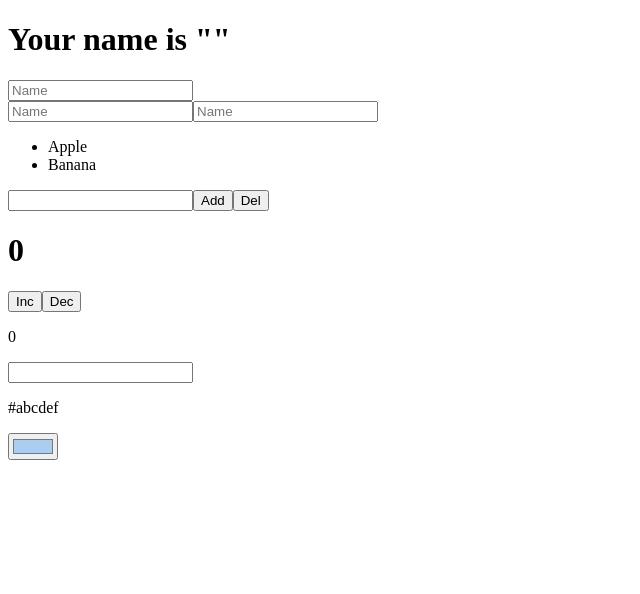
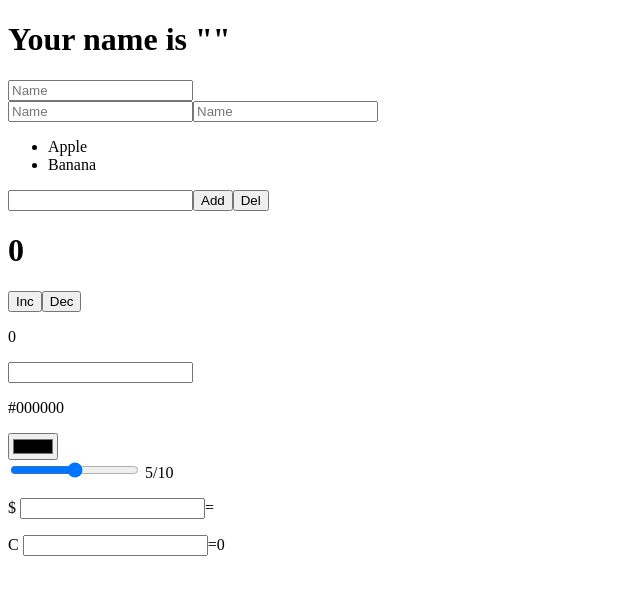
Before and after one commit to EmirlanDogdurbaev/my-first-app, a React (Create React App) app: page / in a window 1280 px wide. Shown: the top 594 px of the page, without its empty margins (0-640 px from the left). Built offline with nearby package versions, Linux system fonts and the light colour scheme.

Commit message:
dollar/length

```diff
--- a/src/App.js
+++ b/src/App.js
@@ -1,8 +1,11 @@
 import React from "react";
 import Color from "./components/Color";
 import Countery from "./components/Country";
+import Dollar from "./components/Dollar";
+import Fahranheit from "./components/Fahrenheit";
 import Massive from "./components/Massive";
 import Name from "./components/Name"
+import Range from "./components/Range";
 import Two from "./components/Two";
 import Length1 from "./Length1";
 
@@ -16,7 +19,10 @@ function App() {
       <Massive/>
       <Countery/>
       <Length1 />
-      <Color value="#abcdef" />
+      <Color  />
+      <Range min={0}  max={10} value={5} />
+      <Dollar />
+      <Fahranheit />
     </div>
   );
 }
--- a/src/components/Color.js
+++ b/src/components/Color.js
@@ -2,11 +2,11 @@ const { useState } = require("react")
 
 function Color({value}){
 
-    const [color, setColor] = useState(value ?? "");
+    const [color, setColor] = useState(value ?? "#000000");
 
     return <div className="example-5">
             <p>{color}</p>
-            <input type="color" value= {color} onInput={(event) => setColor(event.target.value)}/>
+            <input type="color" onInput={(event) => setColor(event.target.value)}/>
     </div>
 }
 export default Color;
--- /dev/null
+++ b/src/components/Dollar.js
@@ -0,0 +1,15 @@
+const { useState } = require("react")
+
+function Dollar({ value }) {
+
+    const [dollar, setDollar] = useState(value ?? "");
+
+    return <div className="example-5">
+        <p>
+            $ <input type="text" onInput={(event) => setDollar(event.target.value * 85)} />
+            <span>={dollar}</span></p>
+
+
+           </div>
+}
+export default Dollar;
--- /dev/null
+++ b/src/components/Fahrenheit.js
@@ -0,0 +1,15 @@
+const { useState } = require("react")
+
+function Fahranheit({ value }) {
+
+    const [far, setFar] = useState(value ?? "");
+
+    return <div className="example-5">
+        <p>
+            C <input type="number" onInput={(event) => setFar(event.target.value )} />
+            <span>={far * -33.8}</span></p>
+
+
+           </div>
+}
+export default Fahranheit;
--- /dev/null
+++ b/src/components/Range.js
@@ -0,0 +1,16 @@
+import { useState } from "react";
+
+function Range({ value, min, max }) {
+    const [number, setNumber] = useState(value ?? 0);
+    return (
+        <div className="InputRange">
+            <input
+                type="range"
+                min={min}
+                max={max}
+                value={number}
+                onInput={(event) => setNumber(event.target.value)} /> {number}/{max}
+        </div>
+    );
+}
+export default Range;
```
